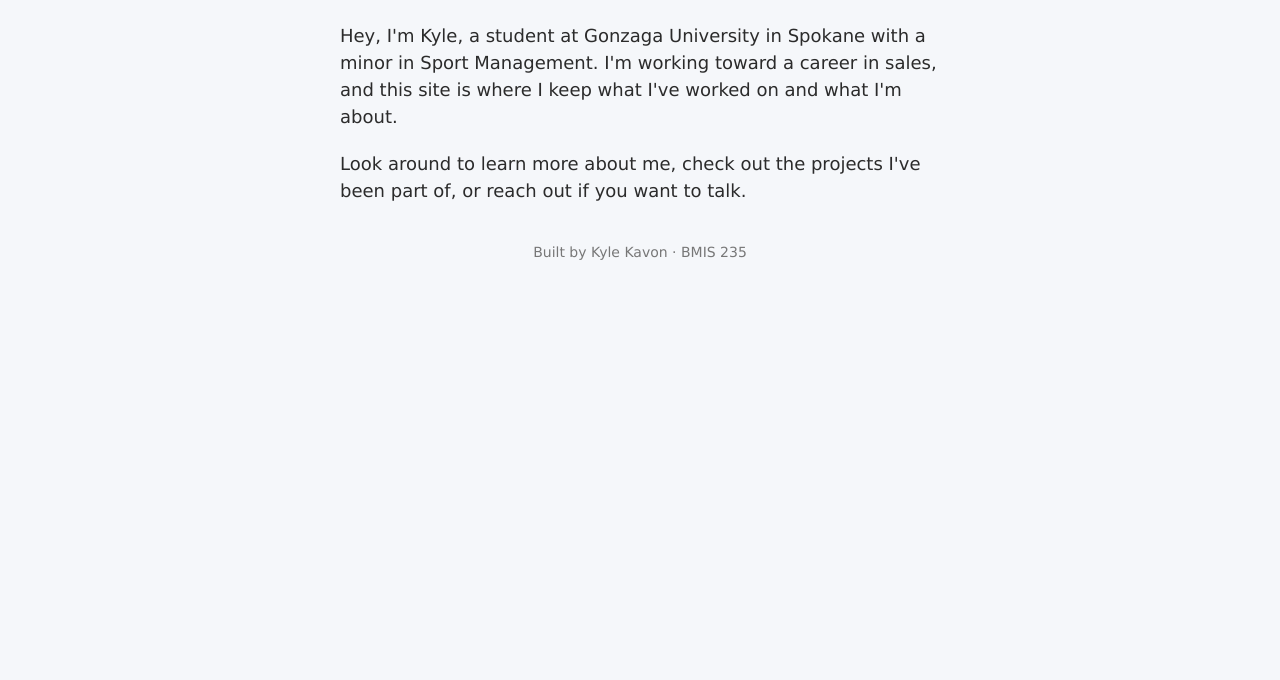
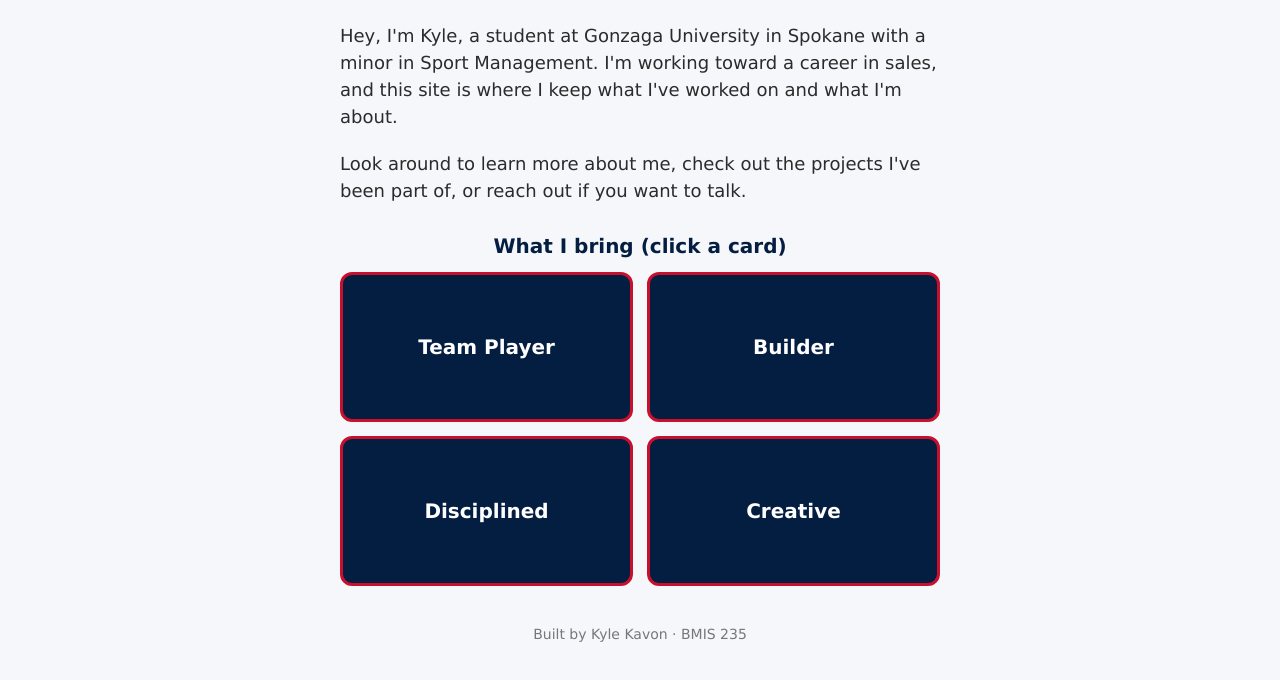
Before and after one commit to kkavon7/bmis235-html-3, a plain HTML site: page index.html in a window 1280 px wide. Shown: the part 184-864 px from the top of the page. Before the commit the page ends 800 px from the top, so only its background shows below. Drawn offline with Linux system fonts and the light colour scheme.

Commit message:
Add What I Bring flip cards

```diff
--- a/index.html
+++ b/index.html
@@ -27,7 +27,103 @@ Course: BMIS 235 - HTML-3
 <p>Look around to learn more about me, check out the projects I've been part of, or reach out if you want to talk.</p>
 
 <!-- Part 7: interactive graphic goes inside this box -->
-<div class="showcase"></div>
+<div class="showcase">
+<!-- HTML: four cards, the front shows a strength and the back shows the proof -->
+<div class="kk">
+  <div class="kk-title">What I bring (click a card)</div>
+  <div class="kk-grid">
+    <button class="kk-card" type="button"><span class="kk-inner"><span class="kk-front">Team Player</span><span class="kk-back">Worked on a Gonzaga Sport Consulting Group team project for the Chicago Sky.</span></span></button>
+    <button class="kk-card" type="button"><span class="kk-inner"><span class="kk-front">Builder</span><span class="kk-back">Designing Gear Cage, an app for running athletic equipment rooms.</span></span></button>
+    <button class="kk-card" type="button"><span class="kk-inner"><span class="kk-front">Disciplined</span><span class="kk-back">I stick to a weekly lifting and cardio plan and invest every month.</span></span></button>
+    <button class="kk-card" type="button"><span class="kk-inner"><span class="kk-front">Creative</span><span class="kk-back">I edit sports photos in Lightroom for fun.</span></span></button>
+  </div>
+</div>
+
+<!-- CSS: navy and red cards that flip in 3D, every rule starts with .showcase -->
+<style>
+.showcase {
+  max-width: 600px;
+  margin: 30px auto;
+}
+.showcase .kk {
+  font-family: Verdana, Geneva, sans-serif;
+  text-align: center;
+}
+.showcase .kk-title {
+  color: #041e42;
+  font-size: 20px;
+  font-weight: bold;
+  margin-bottom: 14px;
+}
+.showcase .kk-grid {
+  display: grid;
+  grid-template-columns: 1fr 1fr;
+  gap: 14px;
+}
+.showcase .kk-card {
+  height: 150px;
+  padding: 0;
+  border: none;
+  background: none;
+  cursor: pointer;
+  perspective: 800px;
+  font-family: Verdana, Geneva, sans-serif;
+}
+.showcase .kk-inner {
+  position: relative;
+  display: block;
+  width: 100%;
+  height: 100%;
+  transition: transform 0.5s;
+  transform-style: preserve-3d;
+}
+.showcase .kk-card.kk-flipped .kk-inner {
+  transform: rotateY(180deg);
+}
+.showcase .kk-front,
+.showcase .kk-back {
+  position: absolute;
+  top: 0;
+  left: 0;
+  width: 100%;
+  height: 100%;
+  box-sizing: border-box;
+  display: flex;
+  align-items: center;
+  justify-content: center;
+  padding: 12px;
+  border-radius: 12px;
+  border: 3px solid #c8102e;
+  backface-visibility: hidden;
+  -webkit-backface-visibility: hidden;
+}
+.showcase .kk-front {
+  background-color: #041e42;
+  color: #ffffff;
+  font-size: 20px;
+  font-weight: bold;
+}
+.showcase .kk-back {
+  background-color: #ffffff;
+  color: #041e42;
+  font-size: 13px;
+  line-height: 1.4;
+  transform: rotateY(180deg);
+}
+</style>
+
+<!-- JavaScript: flips a card over each time you click it -->
+<script>
+(function () {
+  var cards = document.querySelectorAll(".showcase .kk-card");
+  for (var i = 0; i < cards.length; i++) {
+    cards[i].addEventListener("click", function () {
+      this.classList.toggle("kk-flipped");
+    });
+  }
+})();
+</script>
+</div>
 
 <footer>Built by Kyle Kavon &middot; BMIS 235</footer>
 
```
